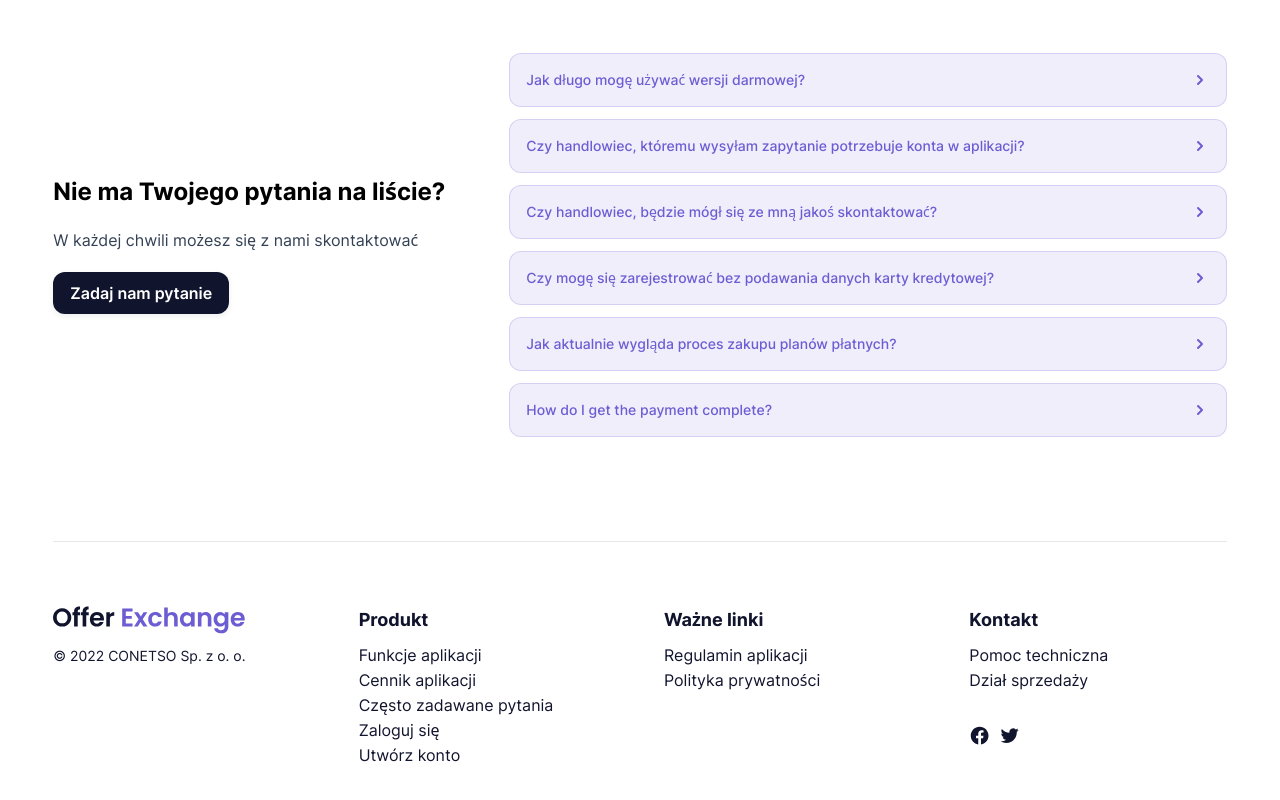
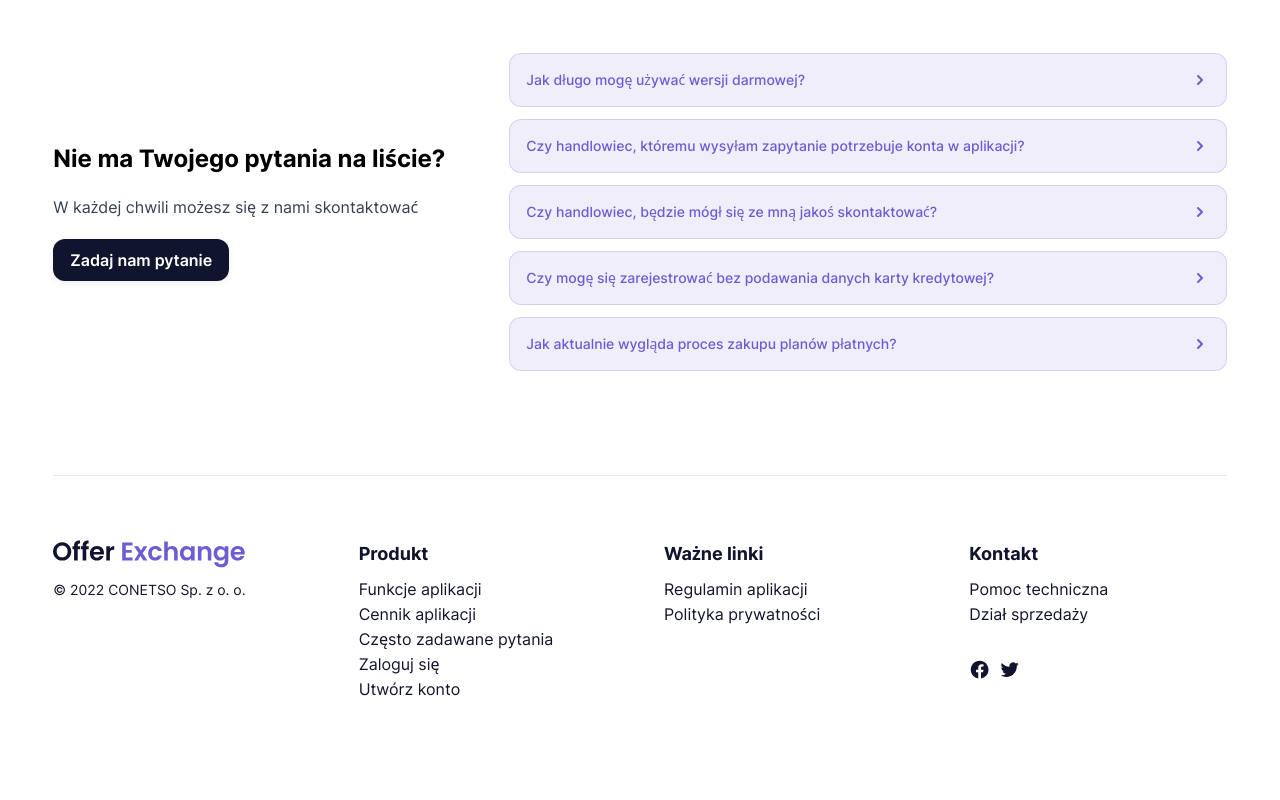
Before and after one commit to snax4a/offerexchange.net, a Next.js app: page / in a window 1280 px wide. Shown: the part 6232-7032 px from the top of the page. After the commit the page ends 6990 px from the top, so only its background shows below. Built offline with nearby package versions, Linux system fonts and the light colour scheme.

Commit message:
feat(faq): remove unwanted faq item

```diff
--- a/src/sections/FAQ.tsx
+++ b/src/sections/FAQ.tsx
@@ -73,19 +73,6 @@ const accordionData: AccordionItem[] = [
       </div>
     ),
   },
-  {
-    isExpanded: false,
-    title: 'How do I get the payment complete?',
-    contents: (
-      <div>
-        For our recent trip to S.A. I booked several accommodation thru SA Places. I just
-        wanted to tell you that everything worked out perfectly with all the bookings and
-        also your booking was very quick and professional. I hope I have the opportunity
-        to re-visit South Africa soon, I will then make my bookings with your company
-        again. I will also recommend
-      </div>
-    ),
-  },
 ];
 
 export default function FAQ() {
```
